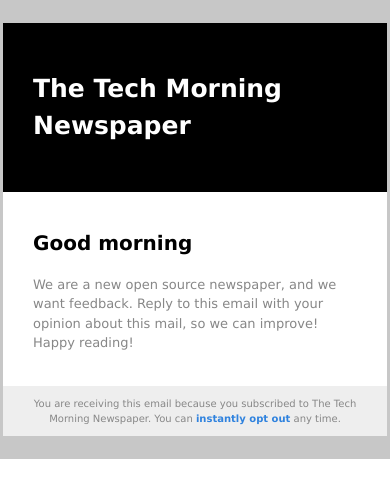
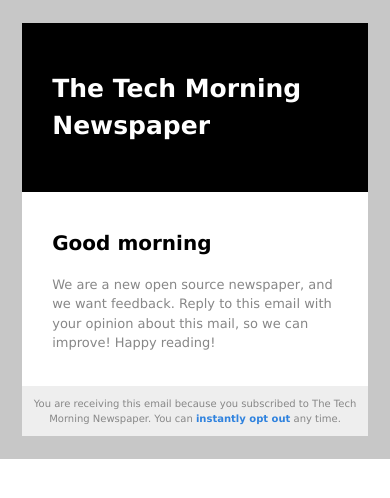
Before and after one commit to GoodMorninTech/GoodMorningTech, a Flask app: template src/templates/news.html in a window 390 px wide. Shown: the top 498 px of the page. Run offline with Flask 3, Linux system fonts and the light colour scheme; the template is opened without the code that fills it, so the values that code supplies are empty.

Commit message:
Quick fix for mobile screens

```diff
--- a/src/templates/news.html
+++ b/src/templates/news.html
@@ -49,7 +49,7 @@
     }
 
     .email-body {
-        max-width: 600px;
+        max-width: 90%;
         min-width: 320px;
         margin: 0 auto;
         background: white;
```
